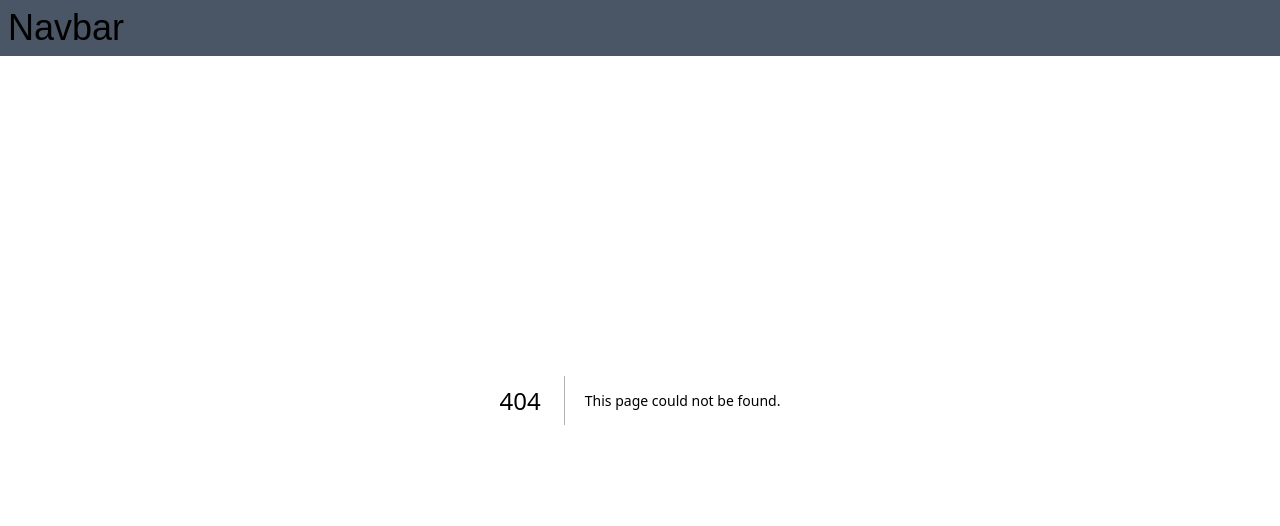
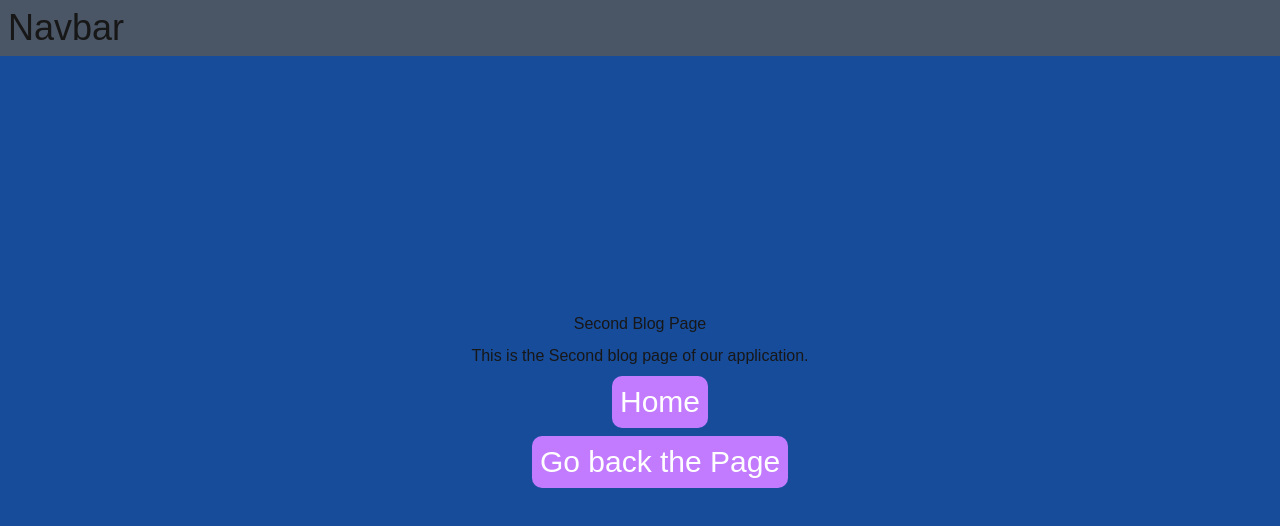
Before and after one commit to 17Swagat/Mulhite_LLM_Interface, a Next.js app: page /blog/second in a window 1280 px wide. Before the commit this address had no page. Shown: the top 526 px of the page. Built offline with nearby package versions, Linux system fonts and the light colour scheme.

Commit message:
Using `useRouter()` from `next/navigation` in order to go back a page. Since <Link> can't let's us programatically go the previous page.

```diff
--- a/src/app/blog/page.tsx
+++ b/src/app/blog/page.tsx
@@ -17,6 +17,13 @@ export default function About() {
             >
                 First Blog
             </Link>
+
+            <Link
+                href="/blog/second"
+                className="text-white bg-purple-400 p-2 rounded-[10px] ml-10 text-3xl"
+            >
+                Second Blog
+            </Link>
         </div>
     );
 }
--- /dev/null
+++ b/src/app/blog/second/page.tsx
@@ -0,0 +1,27 @@
+'use client';
+import Link from "next/link";
+import { useRouter } from 'next/navigation'
+
+export default function SecondBlog() {
+    const router = useRouter();
+
+    return (
+        <div className="h-screen w-screen flex flex-col items-center justify-center bg-[#174c9bff] gap-2">
+            <h1>Second Blog Page</h1>
+            <p>This is the Second blog page of our application.</p>
+            <Link
+                href="/"
+                className="text-white bg-purple-400 p-2 rounded-[10px] ml-10 text-3xl"
+            >
+                Home
+            </Link>
+            <button
+                type="button"
+                onClick={() => router.back()}
+                // href="/blog"
+                className="text-white bg-purple-400 p-2 rounded-[10px] ml-10 text-3xl"
+            >
+                Go back the Page
+            </button>
+        </div>);
+}
```
